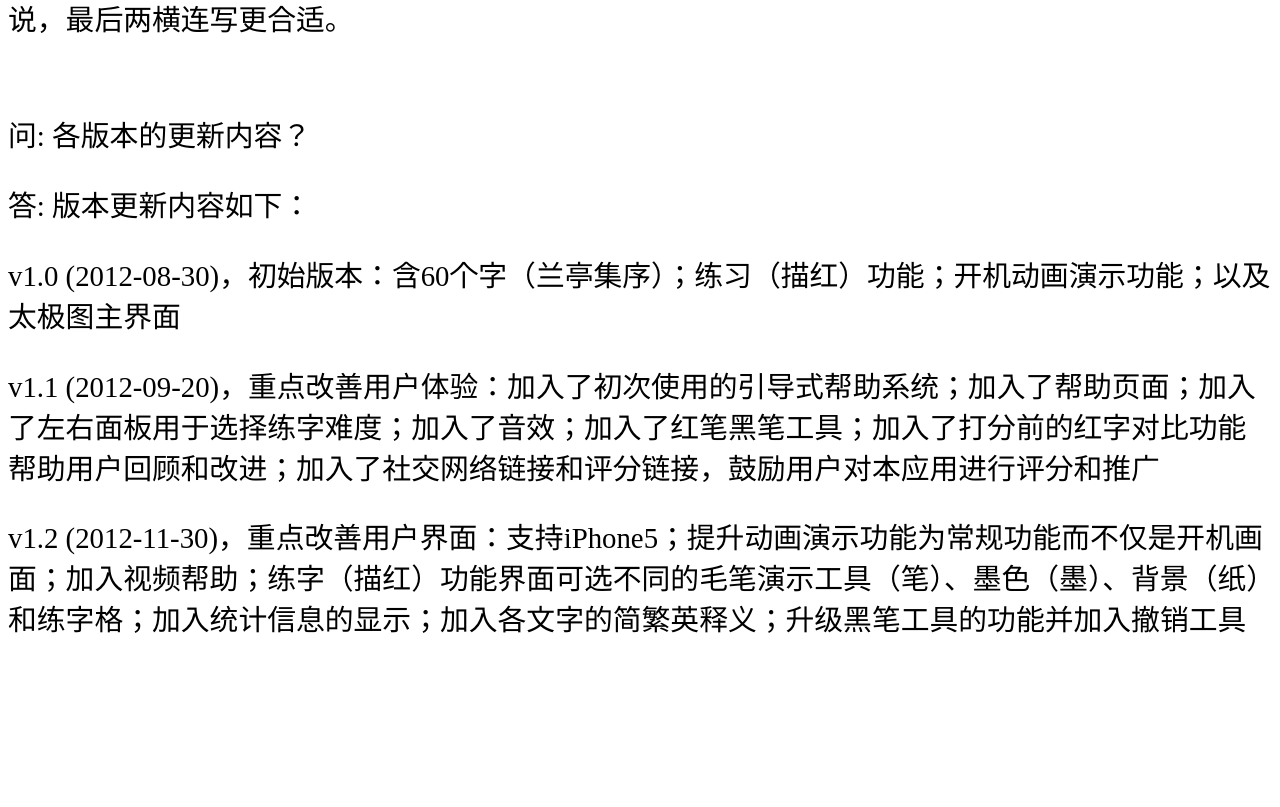
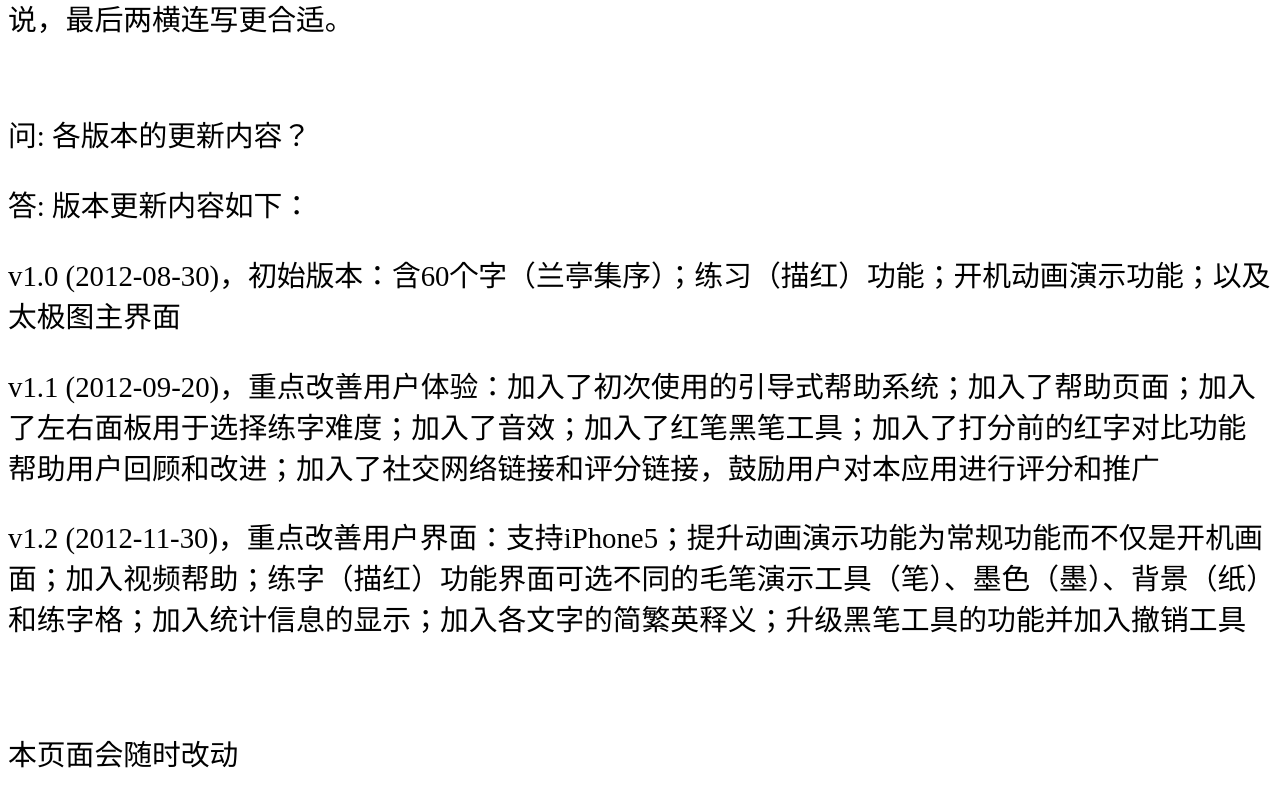
Before and after one commit to shengzhe/livecalligraphy, a Jekyll site: the page built from _posts/2012-08-31-LiveCalligraphyHelp.html, in a window 1280 px wide and 900 px high, scrolled down 5797 px. Shown: the top 807 px of the window. Built offline with Jekyll 4.4.1, drawn with Linux system fonts in a browser that asks for light colours; Markdown is read by kramdown in place of the engine named in the settings; before the commit the page ends 6490 px from its top, so only the background shows below that.

Commit message:
Update _posts/2012-08-31-LiveCalligraphyHelp.html

```diff
--- a/_posts/2012-08-31-LiveCalligraphyHelp.html
+++ b/_posts/2012-08-31-LiveCalligraphyHelp.html
@@ -75,3 +75,10 @@ title: 活字帖在线帮助(Help of Live Calligraphy)
 <p>v1.1 (2012-09-20)，重点改善用户体验：加入了初次使用的引导式帮助系统；加入了帮助页面；加入了左右面板用于选择练字难度；加入了音效；加入了红笔黑笔工具；加入了打分前的红字对比功能帮助用户回顾和改进；加入了社交网络链接和评分链接，鼓励用户对本应用进行评分和推广</p>
 <p>v1.2 (2012-11-30)，重点改善用户界面：支持iPhone5；提升动画演示功能为常规功能而不仅是开机画面；加入视频帮助；练字（描红）功能界面可选不同的毛笔演示工具（笔）、墨色（墨）、背景（纸）和练字格；加入统计信息的显示；加入各文字的简繁英释义；升级黑笔工具的功能并加入撤销工具</p>
 <br/>
+<br/>
+<p>本页面会随时改动</p>
+<br/>
+<br/>
+<br/>
+<br/>
+<br/>
```
